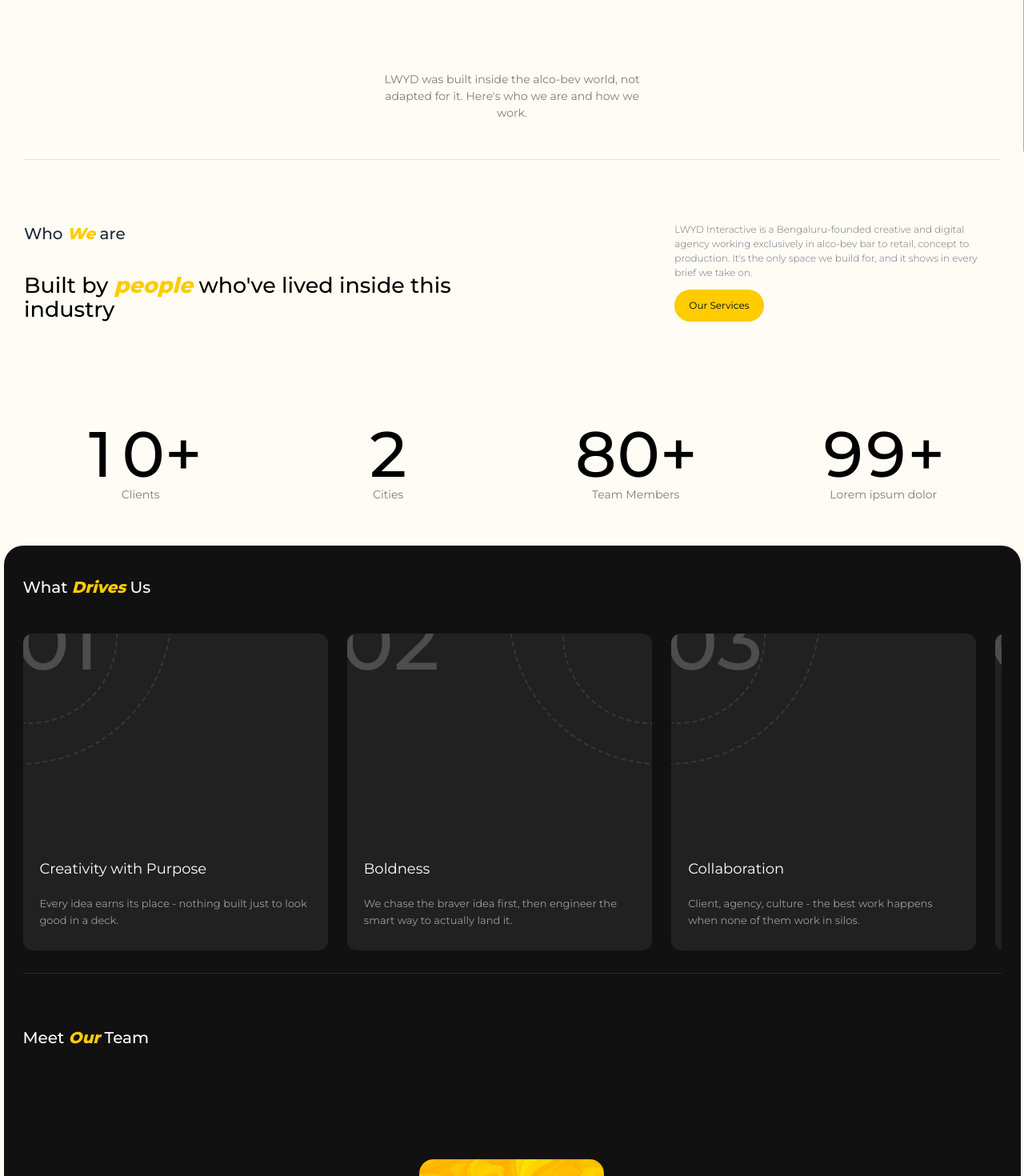
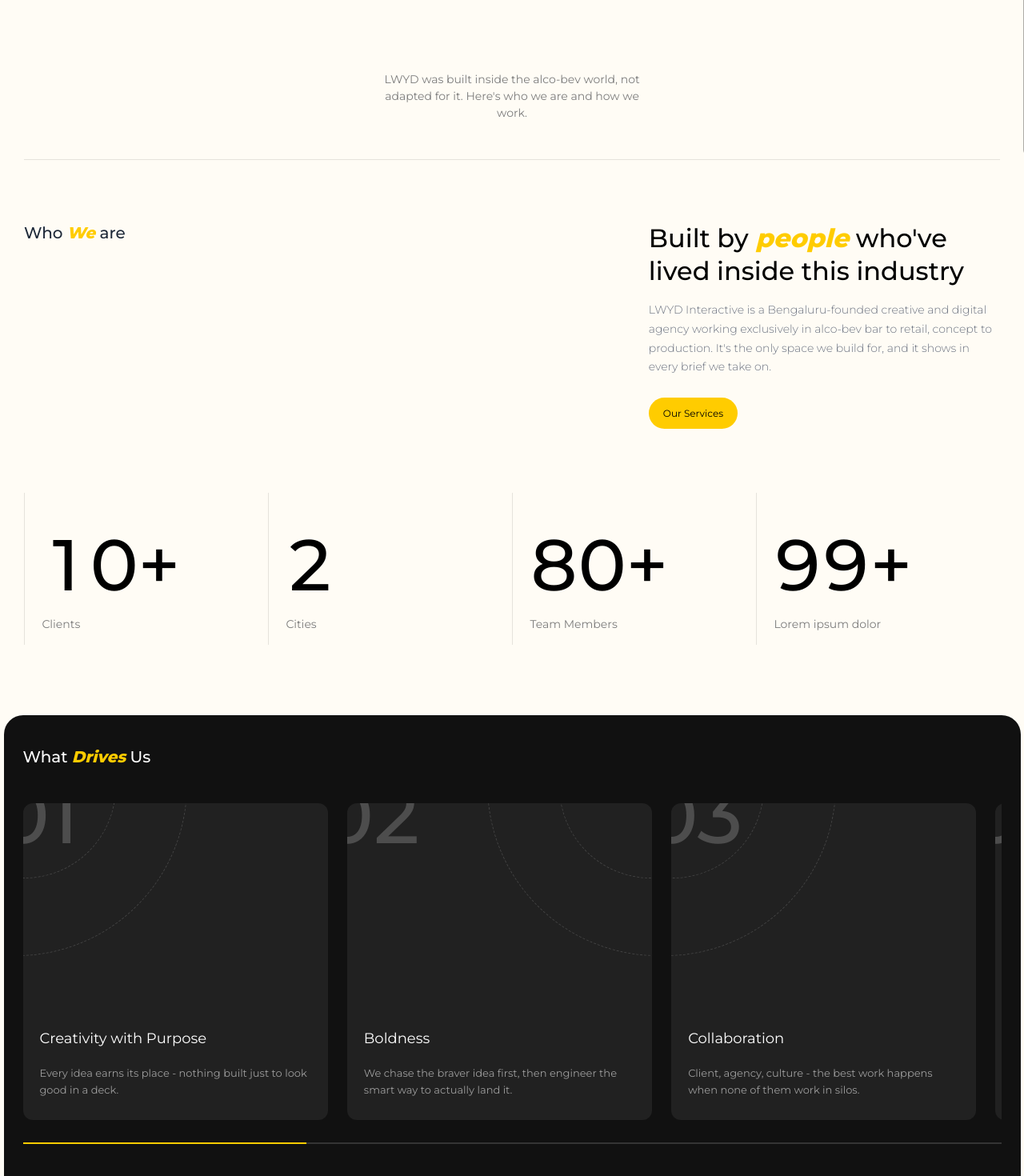
Before and after one commit to hashirrrelwyd/lwyd-ae, a React (Vite) app: page /about in a window 1280 px wide. Shown: the part 600-2070 px from the top of the page at 80% size. Built offline with nearby package versions, Linux system fonts and the light colour scheme.

Commit message:
refactor: update layout and styles for improved responsiveness and consistency across components

```diff
--- a/src/components/About/AboutUs.jsx
+++ b/src/components/About/AboutUs.jsx
@@ -23,13 +23,13 @@
 }
 
 // Responsive digit size for the rolling counters: 56px on mobile, 88px on tablets,
-// and on laptops/monitors 120px at 1920px wide, shrinking in proportion (min 72px)
+// and on laptops/monitors 7% of the screen width (~134px at 1920px, as in Figma; min 72px)
 function useDigitHeight() {
   const getHeight = () => {
     const w = window.innerWidth;
     if (w < 768) return 56;
     if (w < 1024) return 88;
-    return Math.round(Math.min(120, Math.max(72, (w * 120) / 1920)));
+    return Math.round(Math.max(72, w * 0.07));
   };
   const [digitHeight, setDigitHeight] = useState(
     typeof window !== "undefined" ? getHeight() : 120
@@ -96,35 +96,39 @@
   }, [isVisible, animated]);
 
   return (
-    <section ref={sectionRef} className="section-padding py-12">
-      <div className="mx-auto grid grid-cols-1 gap-10 py-14 md:flex justify-between mb-24">
-        {/* Left side: small title (top) + big headline (bottom) */}
-        <div className="flex flex-col justify-between md:w-6/12">
-          <h3 className="text-[20px] lg:text-[max(18px,1.56vw)] font-[500] text-gray-800 mb-2">
-            Who <span className="text-lwyd-yellow font-[750] italic">We</span>{" "}
-            are
-          </h3>
-          <h2 className="text-3xl md:text-4xl font-[500]">
+    // Layout follows Figma (1920px frame); lg+ sizes are in vw so they scale with the screen
+    <section ref={sectionRef} className="section-padding pt-16 pb-16 lg:pt-[max(4rem,6vw)] lg:pb-[max(4rem,6.5vw)]">
+      <div className="flex flex-col gap-6 md:flex-row md:justify-between mb-14 lg:mb-[max(4rem,6.25vw)]">
+        {/* Left: small label */}
+        <h3 className="text-[20px] lg:text-[max(18px,1.56vw)] font-[500] text-gray-800">
+          Who <span className="text-lwyd-yellow font-[750] italic">We</span>{" "}
+          are
+        </h3>
+
+        {/* Right: headline, copy and CTA (~36% of the width on laptops/monitors) */}
+        <div className="flex flex-col items-start md:w-1/2 lg:w-[36%]">
+          <h2 className="text-3xl md:text-4xl lg:text-[max(1.75rem,2.5vw)] leading-[1.3] font-[500]">
             Built by{" "}
             <span className="text-lwyd-yellow italic font-[750]">people</span>{" "}
             who've lived inside this industry
           </h2>
-        </div>
-
-        {/* Right side: small copy + CTA */}
-        <div className="md:w-6/12 lg:w-4/12">
-          <p className="mb-4 text-base font-light leading-6 text-[#6B7280]">
+          <p className="mt-4 lg:mt-[max(1rem,1.25vw)] text-base lg:text-[max(14px,0.94vw)] font-light leading-[1.7] text-[#6B7280]">
             LWYD Interactive is a Bengaluru-founded creative and digital agency working exclusively in alco-bev bar to retail, concept to production. It's the only space we build for, and it shows in every brief we take on.
           </p>
-          <Button title={"Our Services"} onClick={() => navigate("/service")} />
+          <div className="mt-6 lg:mt-[max(1.5rem,2vw)]">
+            <Button title={"Our Services"} onClick={() => navigate("/service")} />
+          </div>
         </div>
       </div>
 
-      {/* Right side - Counters */}
-      <div ref={ref} className="grid grid-cols-2 sm:grid-cols-4 gap-6 text-center">
+      {/* Counters: 4 equal columns, each with a thin line on the left; left-aligned */}
+      <div ref={ref} className="grid grid-cols-2 lg:grid-cols-4 gap-y-8">
         {counters.map((count, i) => (
-          <div key={i} className="p-4">
-            <div className="flex justify-center">
+          <div
+            key={i}
+            className="border-l border-black/10 pl-5 lg:pl-[max(1.25rem,1.67vw)] pt-6 pb-2 lg:pt-[max(2rem,3.5vw)] lg:pb-[max(0.75rem,1.1vw)]"
+          >
+            <div className="flex justify-start">
               {String(count)
                 .padStart(String(targetNumbers[i]).length, "0") // prevent jump
                 .split("")
@@ -161,7 +165,7 @@
                 </span>
               )}
             </div>
-            <p className="text-[#7d7d7d] text-base md:text-lg lg:text-[max(14px,1.04vw)]">{stats[i].label}</p>
+            <p className="mt-3 lg:mt-[max(0.75rem,1.5vw)] text-[#7d7d7d] text-base md:text-lg lg:text-[max(14px,1.04vw)]">{stats[i].label}</p>
           </div>
         ))}
       </div>
--- a/src/components/Common/ScrollCards.jsx
+++ b/src/components/Common/ScrollCards.jsx
@@ -1,9 +1,13 @@
-import { motion, useScroll } from "framer-motion";
+import { motion, useScroll, useTransform } from "framer-motion";
 import { useEffect, useRef } from "react";
 
 export default function ScrollCards({Data}) {
   const scrollRef = useRef(null);
   const { scrollXProgress } = useScroll({ container: scrollRef });
+
+  // Scrollbar thumb: a short fixed-width bar (~3/4 of a card, as in Figma) that slides along the track
+  const THUMB_SHARE = 0.29; // share of the track width (Figma)
+  const thumbLeft = useTransform(scrollXProgress, (p) => `${p * (1 - THUMB_SHARE) * 100}%`);
 
   const isDragging = useRef(false);
   const startX = useRef(0);
@@ -58,27 +62,30 @@
               key={index}
               className="@container relative flex-shrink-0 aspect-[578/600] w-[80vw] md:w-[calc((100vw-2*var(--side-padding)-1.5rem-28px)/2)] lg:w-[calc((100vw-2*var(--side-padding)-4rem-28px)/3)] bg-[#212121] rounded-2xl overflow-hidden"
             >
-              {/* Big faded number, cut off at the top edge (~150px on a 578px card) */}
-              <span className="absolute left-[-2cqw] top-[-10.5cqw] text-[26cqw] leading-none font-[500] text-white/20">
+              {/* Big faded number (~150px on a 578px card). As in Figma it runs past the
+                  card's top-left corner: the "0" is partly cut off and the tops of the digits too */}
+              <span className="absolute left-[-8.6cqw] top-[-9.3cqw] text-[26cqw] leading-none font-[500] text-white/20">
                 0{index + 1}
               </span>
 
-              {/* 2nd Dashed circle (as wide as the card) */}
+              {/* Dashed circles, centred just outside the top corner (left on odd cards,
+                  right on even), measured from Figma. top % is of the card height. */}
+              {/* Outer circle: radius ~56% of the card width */}
               <span
-                className={`absolute w-full aspect-square border-2 border-dashed border-white/10 rounded-full
+                className={`absolute w-[112%] aspect-square border border-dashed border-white/15 rounded-full
                         ${
                           index % 2 === 0
-                            ? "left-[-51%] top-[-55%]"
-                            : "right-[-53%] top-[-55%]"
+                            ? "left-[-58%] top-[-59.7%]"
+                            : "right-[-58%] top-[-59.7%]"
                         }`}
               ></span>
-              {/* 1st Dashed circle (~58% of the card) */}
+              {/* Inner circle: radius ~30% of the card width */}
               <span
-                className={`absolute w-[58%] aspect-square border-2 border-dashed border-white/10 rounded-full
+                className={`absolute w-[60%] aspect-square border border-dashed border-white/15 rounded-full
                         ${
                           index % 2 === 0
-                            ? "left-[-27%] top-[-27.5%]"
-                            : "right-[-28.5%] top-[-27.5%]"
+                            ? "left-[-29.5%] top-[-34.2%]"
+                            : "right-[-29.5%] top-[-34.2%]"
                         }`}
               ></span>
 
@@ -97,11 +104,11 @@
         </div>
       </div>
 
-      {/* Scroll Indicator: grey track with the yellow progress on top */}
-      <div className="relative mb-4 h-px w-full bg-white/10">
+      {/* Scroll Indicator: grey track with a yellow thumb that slides as you scroll */}
+      <div className="relative mb-4 h-[2px] w-full bg-white/15">
         <motion.div
-          className="absolute inset-0 bg-lwyd-yellow"
-          style={{ scaleX: scrollXProgress, transformOrigin: "left" }}
+          className="absolute inset-y-0 bg-lwyd-yellow"
+          style={{ left: thumbLeft, width: `${THUMB_SHARE * 100}%` }}
         />
       </div>
     </>
--- a/src/components/Common/WorkTogether.jsx
+++ b/src/components/Common/WorkTogether.jsx
@@ -1,9 +1,11 @@
 import { useRef } from "react";
+import { useNavigate } from "react-router-dom";
 import Button from "../ui/Button";
 import { useSectionTheme } from "../../hooks/useHeaderThemeSection";
 
 export default function WorkTogether({ heading }) {
   const sectionRef = useRef(null);
+  const navigate = useNavigate();
   useSectionTheme(sectionRef, "light");
   return (
     <section ref={sectionRef} className="grid md:grid-cols-2 gap-12 mb-24 section-padding py-24">
@@ -23,7 +25,7 @@
             </>
           )}
         </h2>
-        <Button title={"Contact Us"} />
+        <Button title={"Contact Us"} onClick={() => navigate("/contact")} />
       </div>
     </section>
   );
```
